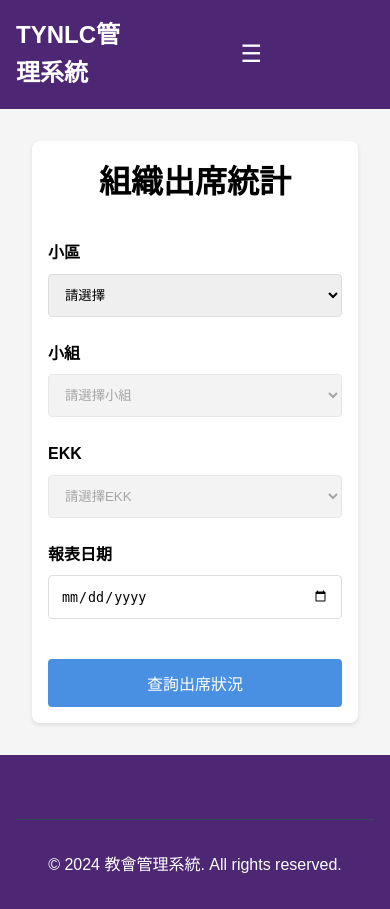
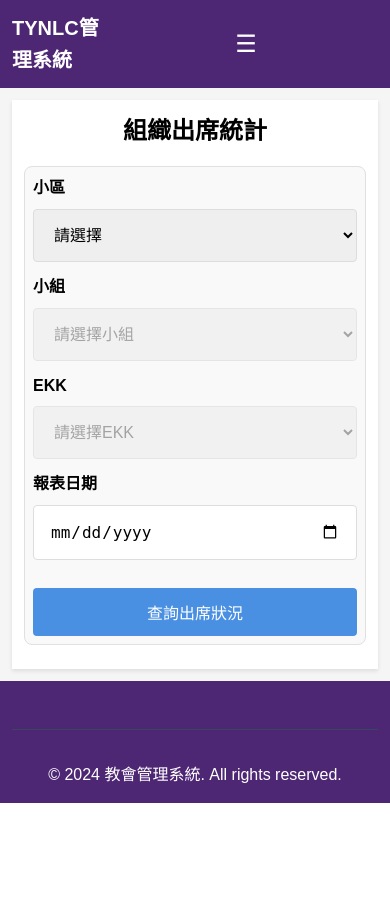
Before and after one commit to Orz3br4/NLC_Bot, a FastAPI app: page /attendance/query in a window 390 px wide. After the commit the page ends 803 px from the top, so only its background shows below. Run offline with FastAPI, Linux system fonts and the light colour scheme; data that the repository does not hold is empty.

Commit message:
Make all pages RWD

```diff
--- a/user-service/src/app/templates/base.html
+++ b/user-service/src/app/templates/base.html
@@ -1,7 +1,8 @@
 <!DOCTYPE html>
-<html>
+<html lang="zh-TW">
 <head>
     <meta charset="UTF-8">
+    <meta name="viewport" content="width=device-width, initial-scale=1.0">
     <title>{{title}}</title>
     <link rel="stylesheet" href="{{ request.base_url }}assets/css/style.css">
     </head>
--- a/user-service/src/app/templates/header.html
+++ b/user-service/src/app/templates/header.html
@@ -2,8 +2,8 @@
 <nav class="navbar">
     <div class="nav-container">
         <a href="/" class="nav-brand">TYNLC管理系統</a>
-        <button class="nav-toggle">☰</button>
-        <div class="nav-links">
+        <button class="nav-toggle" onclick="toggleNav()">☰</button>
+        <div class="nav-links" id="navLinks">
             <a href="#" class="nav-link">首頁</a>
             <a href="#" class="nav-link">關於我們</a>
             <a href="#" class="nav-link">註冊</a>
@@ -11,3 +11,10 @@
         </div>
     </div>
 </nav>
+
+<script>
+function toggleNav() {
+    const navLinks = document.getElementById('navLinks');
+    navLinks.classList.toggle('active');
+}
+</script>
--- a/user-service/src/assets/css/style.css
+++ b/user-service/src/assets/css/style.css
@@ -72,6 +72,14 @@ body {
     padding: 2rem;
     border-radius: 8px;
     box-shadow: 0 2px 4px rgba(0, 0, 0, 0.1);
+}
+
+.organization-section {
+    border: 1px solid #e0e0e0;
+    border-radius: 8px;
+    padding: 1.5rem;
+    margin-bottom: 1.5rem;
+    background-color: #f9f9f9;
 }
 
 .form-group {
@@ -247,7 +255,22 @@ button:hover {
 }
 
 /* RWD 樣式 */
+@media (max-width: 1024px) {
+    .main-content {
+        padding: 1.5rem;
+    }
+
+    .form-container {
+        max-width: 90%;
+        padding: 1.5rem;
+    }
+}
+
 @media (max-width: 768px) {
+    .nav-container {
+        position: relative;
+    }
+
     .nav-links {
         display: none;
         width: 100%;
@@ -257,6 +280,7 @@ button:hover {
         background-color: #4e2774;
         padding: 1rem;
         flex-direction: column;
+        z-index: 1000;
     }
 
     .nav-links.active {
@@ -267,12 +291,113 @@ button:hover {
         display: block;
     }
 
+    .main-content {
+        padding: 1rem;
+    }
+
     .form-container {
+        max-width: 100%;
         padding: 1rem;
+        margin: 0;
+        border-radius: 0;
+    }
+
+    .form-group {
+        margin-bottom: 1rem;
+    }
+
+    .form-group input,
+    .form-group select {
+        padding: 1rem;
+        font-size: 16px;
+    }
+
+    .search-input {
+        padding: 1rem;
+        font-size: 16px;
+    }
+
+    button {
+        padding: 1rem;
+        font-size: 16px;
+    }
+
+    .stats-container {
+        padding: 0.75rem;
+    }
+
+    .stat-item {
+        flex-direction: column;
+        align-items: flex-start;
+        gap: 0.25rem;
+    }
+
+    .organization-section {
+        padding: 1rem;
+        margin-bottom: 1rem;
+    }
+
+    .report-section {
+        margin-top: 1rem;
+        padding: 0.75rem;
+    }
+
+    .report-section h3 {
+        font-size: 1.1rem;
+        margin-bottom: 0.75rem;
     }
 
     .footer-container {
         grid-template-columns: 1fr;
         text-align: center;
+        gap: 1rem;
+    }
+
+    .footer {
+        padding: 1.5rem 1rem;
     }
 }
+
+@media (max-width: 480px) {
+    .navbar {
+        padding: 0.75rem;
+    }
+
+    .nav-brand {
+        font-size: 1.25rem;
+    }
+
+    .main-content {
+        padding: 0.75rem;
+    }
+
+    .form-container {
+        padding: 0.75rem;
+    }
+
+    .form-group {
+        margin-bottom: 0.75rem;
+    }
+
+    .organization-section {
+        padding: 0.5rem;
+        margin-bottom: 0.75rem;
+    }
+
+    .footer {
+        padding: 1rem 0.75rem;
+    }
+
+    h1 {
+        font-size: 1.5rem;
+        margin-bottom: 1rem !important;
+    }
+
+    h2 {
+        font-size: 1.3rem;
+    }
+
+    h3 {
+        font-size: 1.1rem;
+    }
+}
```
